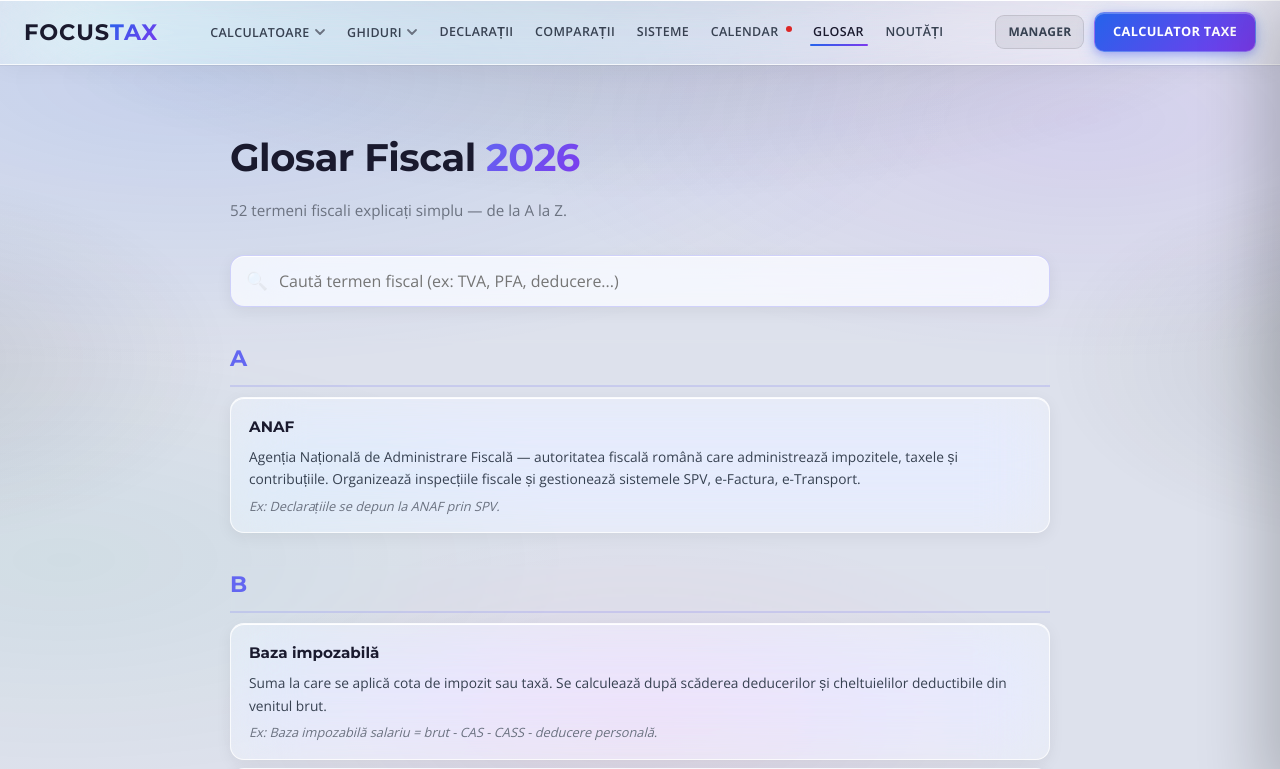
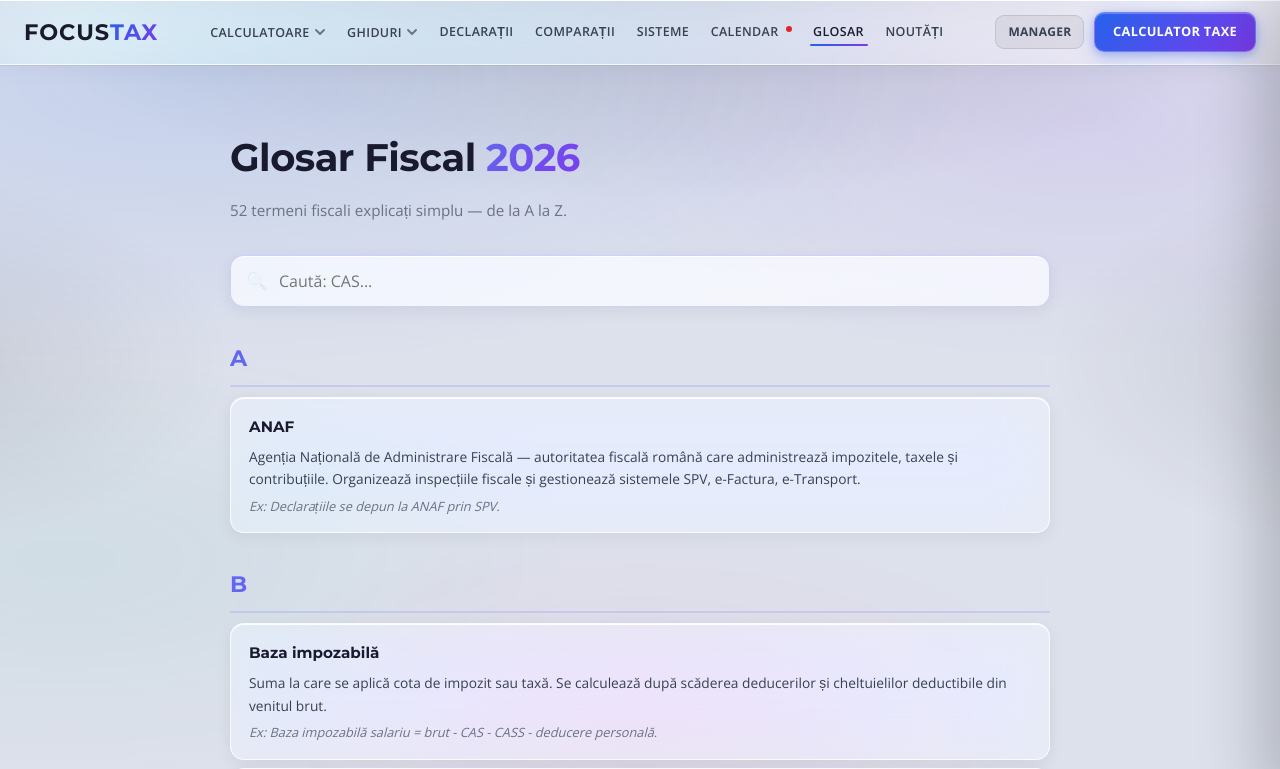
Before and after one commit to AndreeaM-star/focustax, a Next.js app: page /glosar in a window 1280 px wide. Shown: the top 769 px of the page. Built offline with nearby package versions, Linux system fonts and the light colour scheme.

Commit message:
feat: animated cycling placeholder in glosar search + twitter/canonical metadata
Co-Authored-By: Claude Sonnet 4.6 <noreply@anthropic.com>

```diff
--- a/app/glosar/page.tsx
+++ b/app/glosar/page.tsx
@@ -1,6 +1,6 @@
 "use client";
 
-import { useState, useMemo } from "react";
+import { useState, useMemo, useEffect } from "react";
 import Link from "next/link";
 import Navbar from "@/components/Navbar";
 import Footer from "@/components/Footer";
@@ -68,8 +68,17 @@ const termeni: TermenFiscal[] = [
   { termen: "Valoare impozabilă", definitie: "Baza de calcul pentru impozitul pe clădiri — valoarea clădirii stabilită prin evaluare fiscală (nu valoarea de piață). Din 2027 se va trece la valoarea de piață prin sistemul e-Proprietatea." },
 ];
 
+const PLACEHOLDER_TERMS = ["TVA", "PFA", "CAS", "CASS", "D212", "microîntreprindere", "deducere", "e-Factura", "SPV", "impozit profit"];
+
 export default function GlosarPage() {
   const [search, setSearch] = useState("");
+  const [phIdx, setPhIdx] = useState(0);
+
+  useEffect(() => {
+    if (search) return;
+    const t = setInterval(() => setPhIdx(i => (i + 1) % PLACEHOLDER_TERMS.length), 2500);
+    return () => clearInterval(t);
+  }, [search]);
 
   const filtered = useMemo(() => {
     const s = search.toLowerCase().trim();
@@ -109,7 +118,7 @@ export default function GlosarPage() {
           <input
             type="search"
             className={styles.searchInput}
-            placeholder="Caută termen fiscal (ex: TVA, PFA, deducere...)"
+            placeholder={search ? "" : `Caută: ${PLACEHOLDER_TERMS[phIdx]}...`}
             value={search}
             onChange={e => setSearch(e.target.value)}
           />
```
